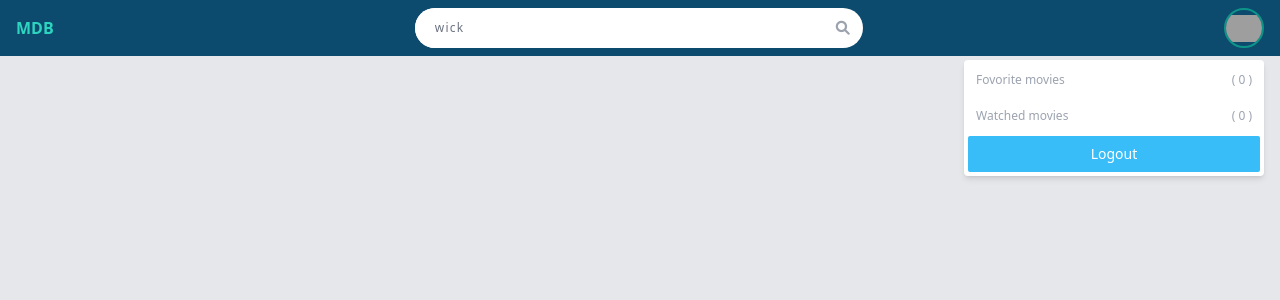
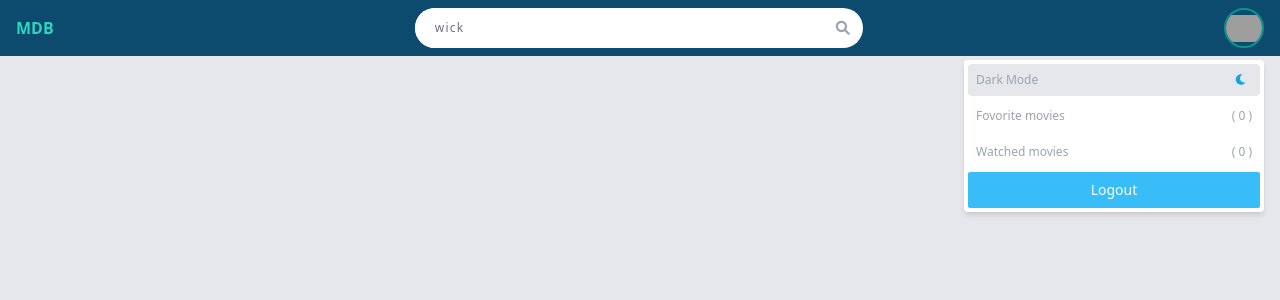
Before and after one commit to Maikolrm/react-movies-app, a React (Vite) app: page / in a window 1280 px wide. Both pictures are taken after a click on the button 1244 px from the left and 28 px from the top of the page. Shown: the top 300 px of the page. Built offline with nearby package versions, Linux system fonts and the light colour scheme; no server answers; grey boxes are pictures that could not be loaded.

Commit message:
Components - Header - adding button to toggle theme colors

```diff
--- a/src/components/Header.jsx
+++ b/src/components/Header.jsx
@@ -78,7 +78,13 @@ function Header(props) {
         </button>
         {appState.showMenu && (
           <div className="absolute z-20 right-0 w-[300px] p-1 mt-3 bg-white rounded shadow-md">
-            <Link onClick={() => appDispatch({ type: 'show-menu', value: false })} to="/favorites" className="block p-2 hover:bg-gray-100 text-xs text-gray-400 outline-none focus:bg-gray-100">Fovorite movies <span className="float-right">( {appState.favorites.length} )</span></Link>
+            <button onClick={() => appDispatch({ type: 'toggle-theme', theme: appState.theme })} className="block w-full p-2 bg-gray-200 rounded text-xs text-left text-gray-400 outline-none">
+              {appState.theme == 'light' ? 'Dark Mode' : 'Light Mode' }
+              <span className="inline-block mr-[5px] float-right">
+                <i className={`fas ${appState.theme == 'dark' ? 'text-orange-400 fa-sun' : 'text-sky-500 fa-moon'}`}></i>
+              </span>
+            </button>
+            <Link onClick={() => appDispatch({ type: 'show-menu', value: false })} to="/favorites" className="block p-2 mt-1 hover:bg-gray-100 text-xs text-gray-400 outline-none focus:bg-gray-100">Fovorite movies <span className="float-right">( {appState.favorites.length} )</span></Link>
             <Link onClick={() => appDispatch({ type: 'show-menu', value: false })} to="/watched" className="block p-2 mt-1 hover:bg-gray-100 text-xs text-gray-400 outline-none focus:bg-gray-100">Watched movies <span className="float-right">( {appState.watched.length} )</span></Link>
             <button className="block w-full py-2 mt-1 bg-sky-400 rounded-sm text-sm text-white outline-none hover:bg-sky-500 focus:bg-sky-500">Logout</button>
           </div>
```
